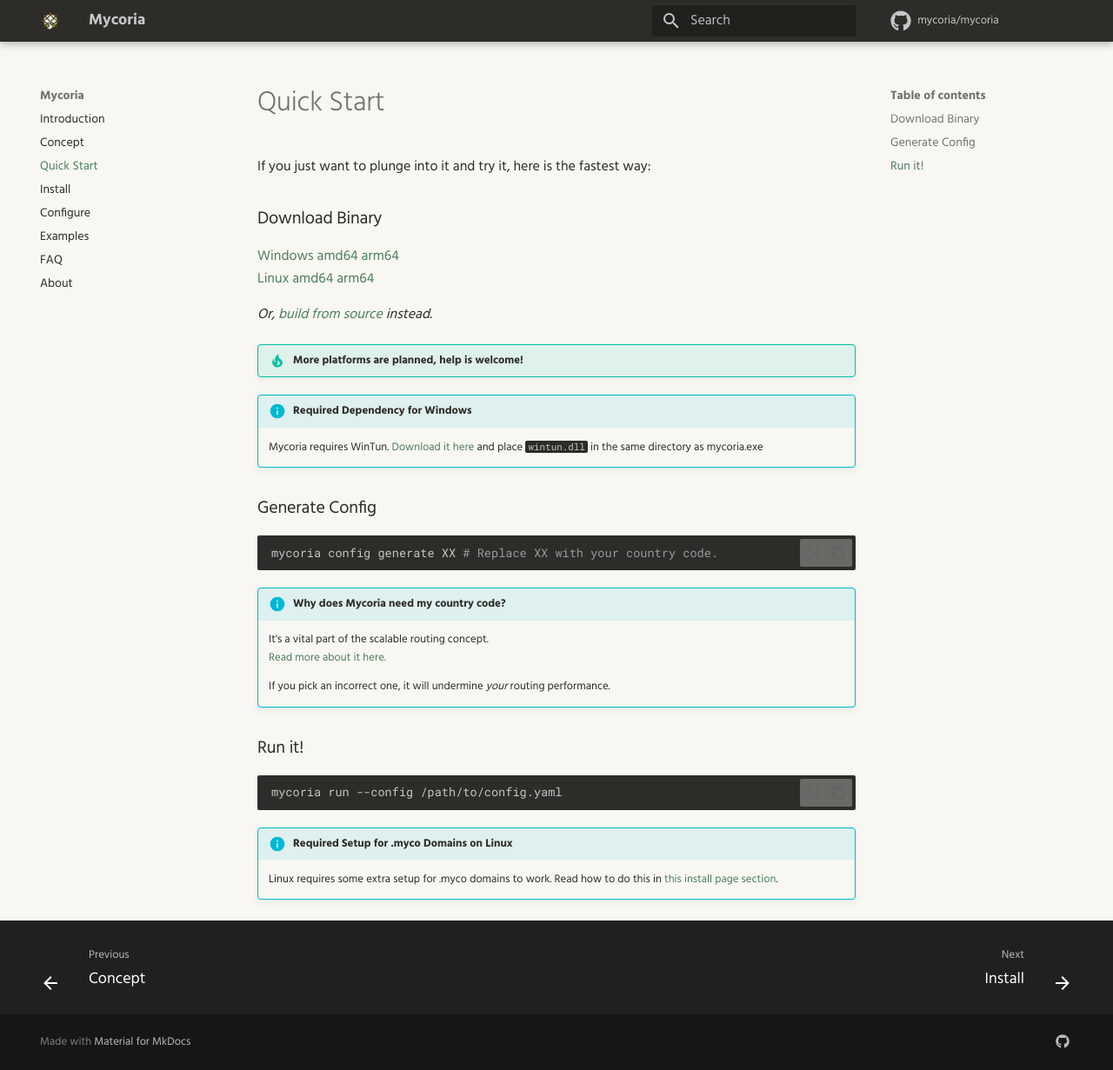
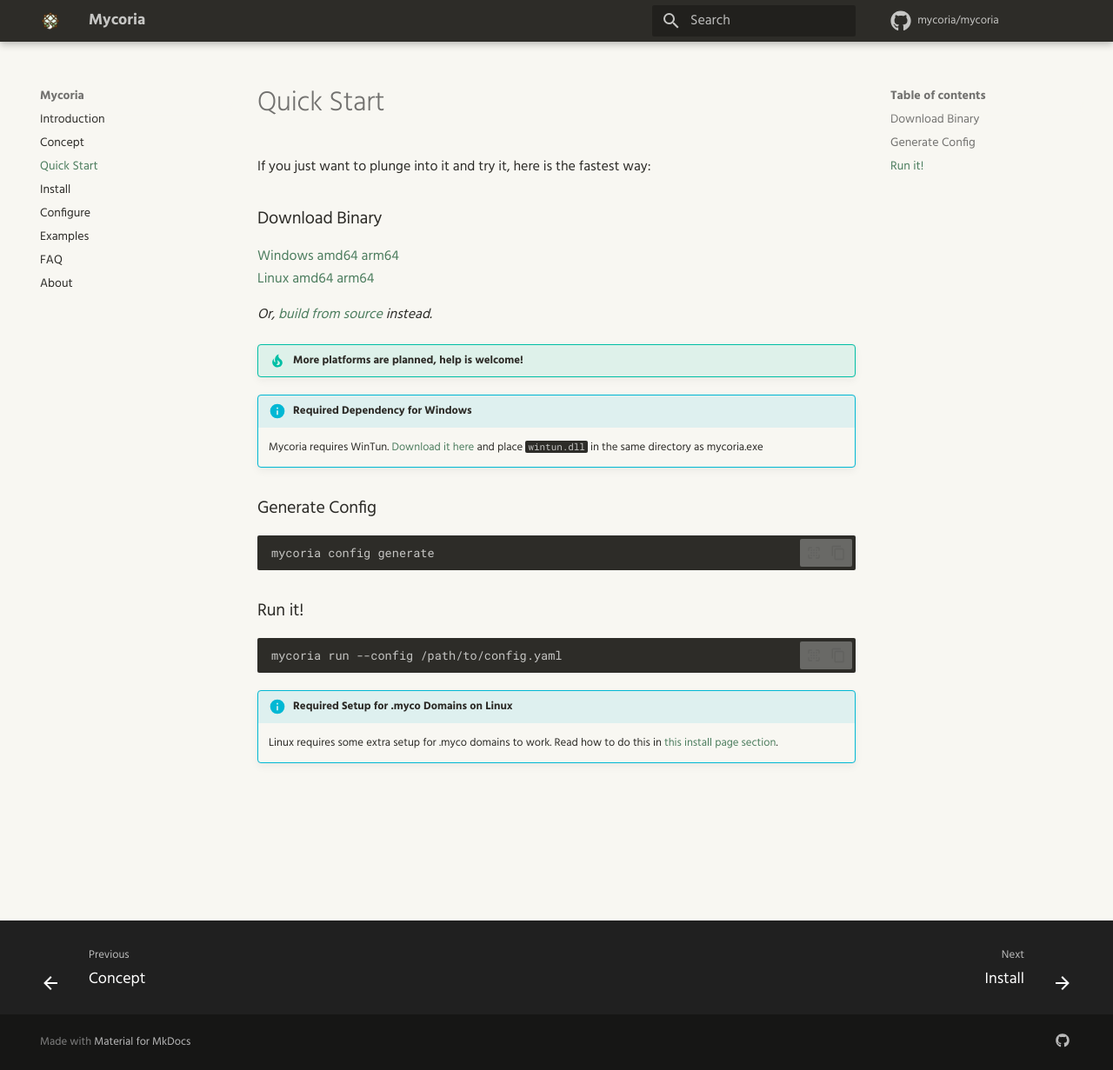
Before and after one commit to mycoria/web, an MkDocs documentation site: the page built from docs/quick-start.md, in a window 1280 px wide and 1231 px high. Shown: the whole window at 87% size. Built offline with MkDocs 1.6.1 and Material for MkDocs 9.7.7, drawn with Linux system fonts in a browser that asks for light colours; plug-ins that fetch from the network failed and are left out; comment, search, counter and statistics services are not loaded.

Commit message:
Update quick start and install to use country code detection

````diff
--- a/docs/quick-start.md
+++ b/docs/quick-start.md
@@ -18,15 +18,8 @@
 ### Generate Config
 
 ``` sh
-mycoria config generate XX # Replace XX with your country code.
+mycoria config generate
 ```
-
-!!! info "Why does Mycoria need my country code?"
-
-    It's a vital part of the scalable routing concept.
-    [Read more about it here.](/concept/#scalable-routing)
-
-    If you pick an incorrect one, it will undermine _your_ routing performance.
 
 ### Run it!
 
````
Also changed, not shown: docs/install.md (+4 -1 lines).
